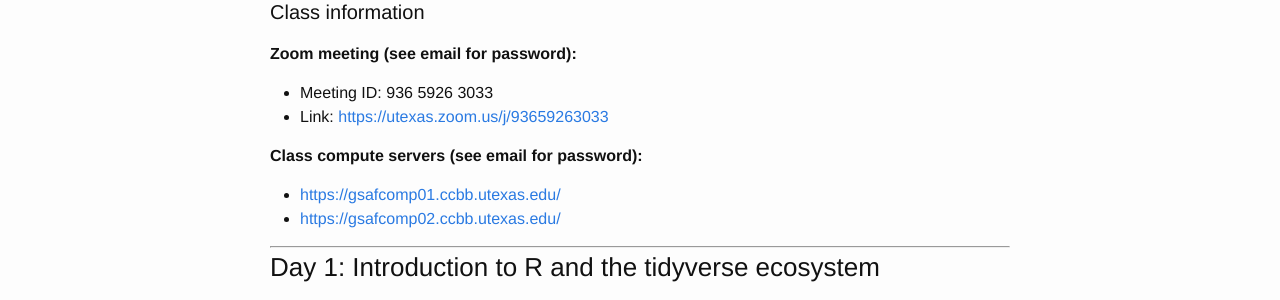
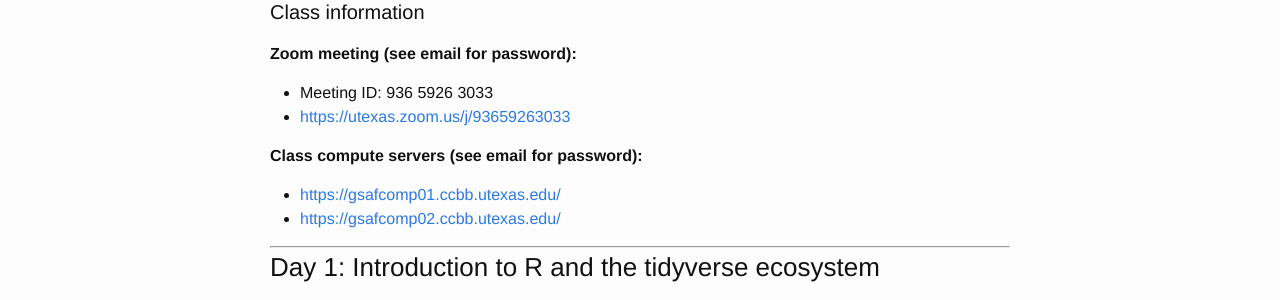
Before and after one commit to rachaelcox/rachaelcox.github.io, a Jekyll site: the page built from classes/IntroR_summer_2020.md, in a window 1280 px wide and 900 px high. Shown: the part 280-580 px from the top of the window. Built offline with Jekyll 4.4.1, drawn with Linux system fonts in a browser that asks for light colours.

```diff
--- a/classes/IntroR_summer_2020.md
+++ b/classes/IntroR_summer_2020.md
@@ -11,7 +11,7 @@
 #### Class information
 **Zoom meeting (see email for password):**
   * Meeting ID: 936 5926 3033
-  * Link: [https://utexas.zoom.us/j/93659263033](https://utexas.zoom.us/j/93659263033)
+  * [https://utexas.zoom.us/j/93659263033](https://utexas.zoom.us/j/93659263033)
 
 **Class compute servers (see email for password):**
   * [https://gsafcomp01.ccbb.utexas.edu/](https://gsafcomp01.ccbb.utexas.edu/)
```
Also changed, not shown: 1 other file.
